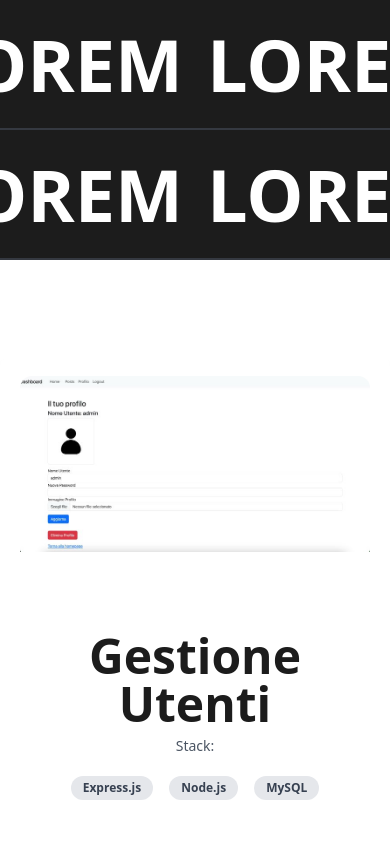
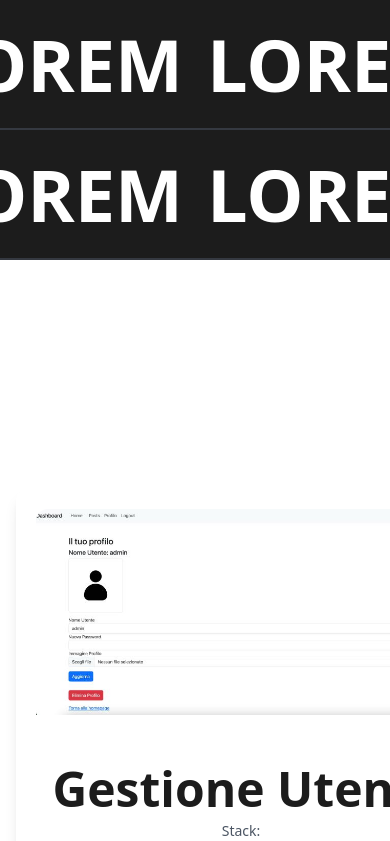
Before and after one commit to corgab/portfolio, a Next.js app: page / in a window 390 px wide. Shown: the part 1156-1997 px from the top of the page. Built offline with nearby package versions, Linux system fonts and the light colour scheme.

Commit message:
add projects animation

```diff
--- a/app/components/About.js
+++ b/app/components/About.js
@@ -21,7 +21,7 @@ const AboutSection = ({ alignment, children }) => {
 const AbountContainer = () => {
   useGSAP(() => {
     gsap.to('.left', {
-      x: '100%',
+      x: '50%',
       ease: 'none',
       scrollTrigger: {
         trigger: '.left',
@@ -32,7 +32,7 @@ const AbountContainer = () => {
       },
     });
     gsap.to('.right', {
-      x: '-100%',
+      x: '-50%',
       ease: 'none',
       scrollTrigger: {
         trigger: '.left',
@@ -62,7 +62,7 @@ const AbountContainer = () => {
       </AboutSection>
       <AboutSection alignment="left">
         <h2>LOREM</h2>
-        <div className="w-28 h-1 mx-3 bg-secondary-200"></div>
+        <div className="w-28 h-1 mx-3 bg-white"></div>
         <h2>LOREM</h2>
       </AboutSection>
     </div>
--- a/app/components/Hero.js
+++ b/app/components/Hero.js
@@ -61,7 +61,7 @@ export default function Hero() {
           </div>
 
           <div className="text-6xl md:text-8xl lg:text-9xl font-josefin font-black md:space-y-4 lg:space-y-8 tracking-7 leading-none uppercase ">
-            <h1 className="text-primary-200 text-start name">GABRIELE</h1>
+            <h1 className="text-secondary-200 text-start name">GABRIELE</h1>
             <h1
               className="text-white uppercase text-end surname"
               style={{
--- a/app/components/Navbar.js
+++ b/app/components/Navbar.js
@@ -4,8 +4,6 @@ import { Bars2Icon, ArrowUpIcon } from '@heroicons/react/24/outline';
 import { gsap } from 'gsap';
 import { useState } from 'react';
 import { useGSAP } from '@gsap/react';
-
-gsap.registerPlugin(useGSAP);
 
 const NavBarContent = ({ setActive, active }) => {
   const tl = gsap.timeline({ paused: true });
--- a/app/components/Projects.js
+++ b/app/components/Projects.js
@@ -1,8 +1,14 @@
+'use client';
+import gsap from 'gsap';
 import Image from 'next/image';
+import { useGSAP } from '@gsap/react';
+import { ScrollTrigger } from 'gsap/all';
+
+gsap.registerPlugin(ScrollTrigger);
 
 const Project = ({ name, img, repo, technologies }) => {
   return (
-    <div className="text-center bg-white shadow-lg rounded-xl p-5 transition-transform transform cursor-pointer">
+    <div className="text-center bg-white shadow-lg rounded-xl p-5 cursor-pointer min-w-[450px] my-36">
       <div className="w-full h-60 overflow-hidden rounded-t-xl">
         <Image
           src={img}
@@ -33,7 +39,7 @@ const Project = ({ name, img, repo, technologies }) => {
           repo.map((r, index) => (
             <a
               key={index}
-              href={'https://github.com/corgab' + r}
+              href={'https://github.com' + r}
               className="text-blue-600 hover:text-blue-800 hover:underline hover:underline-offset-4 mt-2 inline-block pt-7 px-4"
               target="_blank"
             >
@@ -42,13 +48,13 @@ const Project = ({ name, img, repo, technologies }) => {
                 alt={name}
                 width={50}
                 height={50}
-                className="w-full h-full"
+                className=""
               />
             </a>
           ))
         ) : (
           <a
-            href={'https://github.com/corgab' + repo}
+            href={'https://github.com/' + repo}
             className="text-blue-600 hover:text-blue-800 hover:underline hover:underline-offset-4 mt-2 inline-block pt-7"
             target="_blank"
           >
@@ -57,7 +63,7 @@ const Project = ({ name, img, repo, technologies }) => {
               alt={name}
               width={50}
               height={50}
-              className="w-full h-full"
+              className=""
             />
           </a>
         )}
@@ -67,30 +73,62 @@ const Project = ({ name, img, repo, technologies }) => {
 };
 
 export default function Projects() {
+  useGSAP(() => {
+    const tl = gsap.timeline();
+    tl.to('.projects', { xPercent: '-100' });
+
+    ScrollTrigger.create({
+      animation: tl,
+      trigger: '.projects',
+      start: 'top top',
+      end: '+=3000',
+      scrub: 2,
+      pin: true,
+      // markers: true,
+    });
+  }, []);
+
   const projects = [
     {
       name: 'Gestione Utenti',
       img: '/projects/gestione-utenti.jfif',
-      repo: '/user-management-app',
+      repo: '/corgab/user-management-app',
       technologies: ['Express.js', 'Node.js', 'MySQL'],
     },
     {
-      name: 'CMS',
+      name: 'Cms',
       img: '/projects/CMS.jfif',
-      repo: ['/kigab-restaurant-front', '/kigab-restaurant', '/kigab-home'],
+      repo: [
+        '/corgab/kigab-restaurant-front',
+        '/corgab/kigab-restaurant',
+        '/corgab/kigab-home',
+      ],
       technologies: ['Vue.js', 'Laravel', 'MySQL', 'Tailwind', 'Bootstrap'],
     },
     {
       name: 'Deliveboo',
       img: '/projects/deliveboo.png',
-      repo: '/deliveboo-api',
+      repo: '/corgab/deliveboo-api',
+      technologies: ['Laravel', 'Vue.js', 'Bootstrap'],
+    },
+    // new
+    {
+      name: 'Game Creator',
+      img: '/projects/game.jpg',
+      repo: '/rachelpatrocinio/game-creator',
+      technologies: ['Laravel', 'Bootstrap', 'MySQL'],
+    },
+    {
+      name: 'DC Comics',
+      img: '/projects/dc.png',
+      repo: '/corgab/laravel-dc-comics',
       technologies: ['Laravel', 'Vue.js', 'Bootstrap'],
     },
   ];
 
   return (
-    <div className="container mx-auto min-h-96 w-full py-12">
-      <div className="grid grid-cols-1 sm:grid-cols-2 md:grid-cols-3 gap-8 justify-center mt-12">
+    <div className=" min-h-96 w-full py-12 overflow-hidden">
+      <div className="flex flex-nowrap space-x-6 p-4 projects items-center">
         {projects.map((proj, index) => (
           <Project
             key={index}
```
Also changed, not shown: public/projects/game.jpg (added), 1 other file (tests, documents, lock files or other folders).
